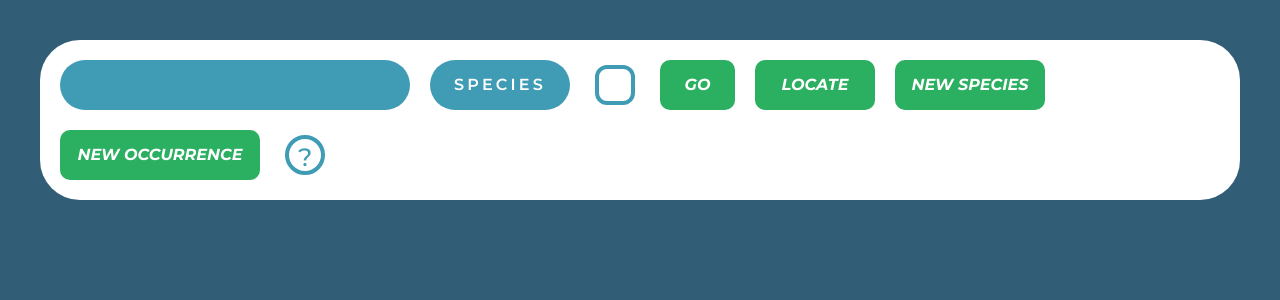
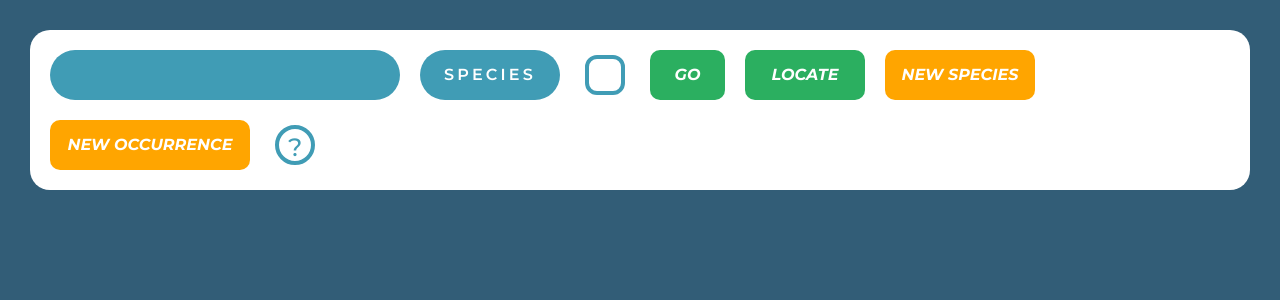
Before and after one commit to simonpuravida333/Life, a Django app: page /life/ in a window 1280 px wide. Shown: the top 300 px of the page. Run offline with Django 4.2, Linux system fonts and the light colour scheme; some libraries are stand-ins or nearby versions; some web fonts are replaced.

Commit message:
styling update

```diff
--- a/life/static/life/create.js
+++ b/life/static/life/create.js
@@ -162,6 +162,9 @@ function create(data, querySubmit, rankSubmit)
 		flexPartDescription.style.display = 'none';
 		flexPartImages.style.display = 'none';
 		mobileFullWidthImageDiv.style.display = 'none';
+
+		// this deactivates the second border. It's still existent with animations (in navigate.js), just not visible anymore. For now I won't remove the element yet, in case I want it back. Also it still serves a purpose by giving a margin between images and mid-part descriptions.
+		line2.style.border = '0px';
 
 		blockRow.append(flexPartRanks, line1, flexPartDescription, line2, flexPartImages, mobileFullWidthImageDiv);
 
--- a/life/static/life/desktop.css
+++ b/life/static/life/desktop.css
@@ -30,12 +30,19 @@
 .resultImage
 {
 	height: 500px;
-	outline: 5px solid;
+
+	/*
+	outline: 1px solid;
 	outline-offset: -9px;
-	border: 6px solid;
+	*/
+	/*
+	border-left: 10px solid;
+	border-right: 10px solid;
+	*/
+	border-top: 10px solid;
+	border-bottom: 10px solid;
 	border-radius: 10px;
 	margin: 10px;
-	margin-right: 20px;
 }
 
 .arrow
@@ -57,8 +64,10 @@
 .blockRow
 {
 	align-items: center;
-	margin: 40px;
-	border-radius: 20px;
+	margin: 30px;
+	margin-top: 20px;
+	margin-bottom: 20px;
+	border-radius: 7px 30px 7px 30px;
 	padding: 10px;
 	background-color: white;
 }
@@ -71,12 +80,14 @@
 .baseBlock
 {
 	font-size: 20px;
-	border-radius: 20px;
+	border-radius: 7px 25px 7px 25px;
 	cursor: pointer;
-	margin: 10px;
-	padding: 20px;
+	margin: 5px;
+	padding: 15px;
+	padding-left: 20px;
+	padding-right: 30px;
 	color: white;
-
+	font-size: 17px;
 	&.summery
 	{
 		background-color: #409CB5;
@@ -154,8 +165,8 @@
 #searchSection
 {
 	background-color: white; /* #9FF1FF; /* #093C48 */
-	border-radius: 40px;
-	margin: 40px;
+	border-radius: 20px;
+	margin: 30px;
 	padding: 10px;
 	display: flex;
 	flex-wrap: 	wrap;
--- a/life/static/life/mobile.css
+++ b/life/static/life/mobile.css
@@ -6,10 +6,13 @@
 .resultImage
 {
 	height: 200px;
+	/*
 	outline: 3px solid;
 	outline-offset: -4px;
-	border: 3px solid;
-	border-radius: 3px;
+	*/
+	border-top: 5px solid;
+	border-bottom: 5px solid;
+	border-radius: 5px;
 	margin: 5px;
 }
 
@@ -26,7 +29,7 @@
 {
 	min-width: 100%;
 	align-items: center;
-	border-radius: 20px;
+	border-radius: 7px 20px 7px 20px;
 	padding: 10px;
 	background-color: white;
 	margin-bottom: 7px;
@@ -41,7 +44,7 @@
 .baseBlock
 {
 	font-size: 18px;
-	border-radius: 20px;
+	border-radius: 7px 20px 7px 20px;
 	cursor: pointer;
 	margin: 5px;
 	padding: 20px;
--- a/life/static/life/navigate.js
+++ b/life/static/life/navigate.js
@@ -124,26 +124,26 @@ function GBIFResultOpenClose(GBIFResult, calledFromArrow, targetRankOpenedBefore
 					}
 				},(fadeTime/1.5)*y);
 			}
-			r.line1.animate(fadeIn, fadeTime).onfinish = ()=>
+			r.line1.animate({opacity: [0,0.5]}, fadeTime).onfinish = ()=>
 			{
-				r.line1.style.opacity = 1;
+				r.line1.style.opacity = 0.5;
 				if (targetRankOpenedBefore)
 				{
 					r.description.animate(fadeIn, fadeTime).onfinish = ()=>
 					{
 						r.description.style.opacity = 1;
-						r.line2.animate(fadeIn, fadeTime).onfinish = ()=>
+						r.line2.animate({opacity: [0,0.5]}, fadeTime).onfinish = ()=>
 						{
-							r.line2.style.opacity = 1;
+							r.line2.style.opacity = 0.5;
 							r.images.animate(fadeIn, fadeTime).onfinish = ()=> r.images.style.opacity = 1;
 						}
 					}
 				}
 				else
 				{
-					r.line2.animate(fadeIn, fadeTime).onfinish = ()=>
+					r.line2.animate({opacity: [0,0.5]}, fadeTime).onfinish = ()=>
 					{
-						r.line2.style.opacity = 1;
+						r.line2.style.opacity = 0.5;
 						r.images.animate(fadeIn, fadeTime).onfinish = ()=> r.images.style.opacity = 1;
 					}
 				}
@@ -183,13 +183,13 @@ function GBIFResultOpenClose(GBIFResult, calledFromArrow, targetRankOpenedBefore
 		r.images.animate(fadeOut, fadeTime/2).onfinish = ()=>
 		{
 			r.images.style.opacity = 0;
-			r.line2.animate(fadeOut, fadeTime/2).onfinish = ()=>
+			r.line2.animate({opacity: [0.5,0]}, fadeTime/2).onfinish = ()=>
 			{
 				r.line2.style.opacity = 0;
 				r.description.animate(fadeOut, fadeTime).onfinish = ()=>
 				{
 					r.description.style.opacity = 0;
-					r.line1.animate(fadeOut, fadeTime).onfinish = ()=>
+					r.line1.animate({opacity: [0.5,0]}, fadeTime).onfinish = ()=>
 					{
 						r.line1.style.opacity = 0;
 						r.line1.style.display = 'none';
--- a/life/static/life/startup.js
+++ b/life/static/life/startup.js
@@ -170,15 +170,14 @@ searchGo.addEventListener('mouseover', ()=> {if (searchGo !== document.activeEle
 searchGo.addEventListener('mouseout', ()=> {if (searchGo !== document.activeElement) searchGo.animate([{backgroundColor: '#8AED97'},{backgroundColor: '#2BAF60'}],fadeTime)});
 findTaxonomy.addEventListener('mouseover', ()=> {if (findTaxonomy !== document.activeElement) findTaxonomy.animate([{backgroundColor: '#2BAF60'},{backgroundColor: '#8AED97'}],fadeTime)});
 findTaxonomy.addEventListener('mouseout', ()=> {if (findTaxonomy !== document.activeElement) findTaxonomy.animate([{backgroundColor: '#8AED97'},{backgroundColor: '#2BAF60'}],fadeTime)});
-newSpecies.addEventListener('mouseover', ()=> newSpecies.animate([{backgroundColor: '#2BAF60'},{backgroundColor: '#8AED97'}],fadeTime));
-newSpecies.addEventListener('mouseout', ()=> newSpecies.animate([{backgroundColor: '#8AED97'},{backgroundColor: '#2BAF60'}],fadeTime));
-newOccurrence.addEventListener('mouseover', ()=> newOccurrence.animate([{backgroundColor: '#2BAF60'},{backgroundColor: '#8AED97'}],fadeTime));
-newOccurrence.addEventListener('mouseout', ()=> newOccurrence.animate([{backgroundColor: '#8AED97'},{backgroundColor: '#2BAF60'}],fadeTime));
+newSpecies.addEventListener('mouseover', ()=> newSpecies.animate([{backgroundColor: 'orange'},{backgroundColor: '#ffe164'}],fadeTime).onfinish = ()=>{newSpecies.style['background-color'] = '#ffe164';});
+newSpecies.addEventListener('mouseout', ()=> newSpecies.animate([{backgroundColor: '#ffe164'},{backgroundColor: 'orange'}],fadeTime).onfinish = ()=>{newSpecies.style['background-color'] = null;});
+newOccurrence.addEventListener('mouseover', ()=> newOccurrence.animate([{backgroundColor: 'orange'},{backgroundColor: '#ffe164'}],fadeTime).onfinish = ()=>{newOccurrence.style['background-color'] = '#ffe164';});
+newOccurrence.addEventListener('mouseout', ()=> newOccurrence.animate([{backgroundColor: '#ffe164'},{backgroundColor: 'orange'}],fadeTime).onfinish = ()=>{newOccurrence.style['background-color'] = null});
 
 withinSearch.addEventListener('mouseover', ()=>
 {
 	if (!withinSearchActivated) withinSearch.animate({borderColor: ['#409CB5','orange']},fadeTime).onfinish = ()=> withinSearch.style['border-color'] = 'orange';
-
 });
 withinSearch.addEventListener('mouseout', ()=>
 {
@@ -382,6 +381,7 @@ function openNewSpeciesOccurrence(space, trigger) // new species OR new occurren
 //search('whale','family');
 //search('toucan','species');
 //search('macaw','species');
+search('blueberry','species');
 
 // +++ within search +++
 //withinSearchActivated = true;
--- a/life/static/life/styles.css
+++ b/life/static/life/styles.css
@@ -73,8 +73,13 @@ select
 .resultObjectLine
 {
 	margin: 10px;
+	/*
+	margin-left: -10px;
+	margin-right: -10px;
+	*/
+	opacity: 0.5;
+	border-radius: 3px;
   	border: 3px solid white;
-	border-radius: 3px;
 }
 
 .select
@@ -261,10 +266,12 @@ select
 	&.newSpecies
 	{
 		width: 150px;
+		background-color: orange;
 	}
 	&.newOccurrence
 	{
 		width: 200px;
+		background-color: orange;
 	}
 	&.newSpeciesSubmit
 	{
```
